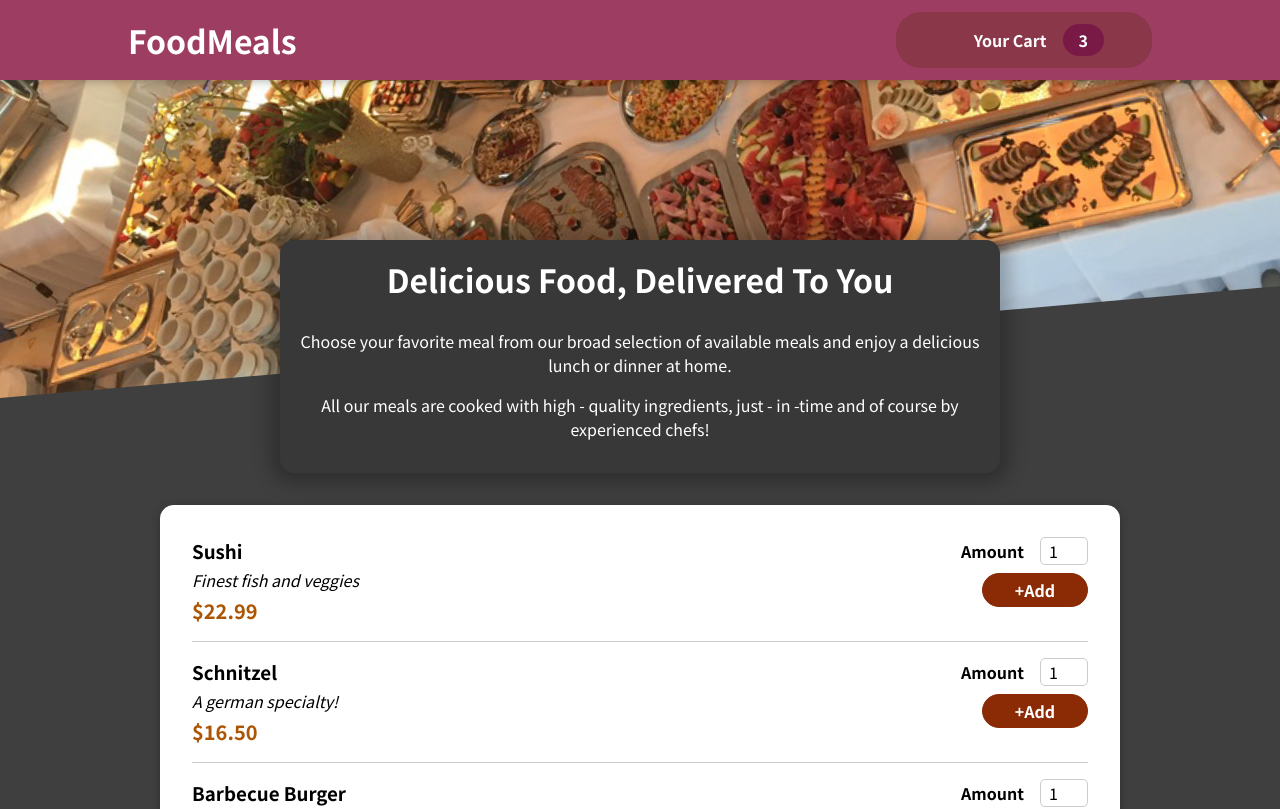
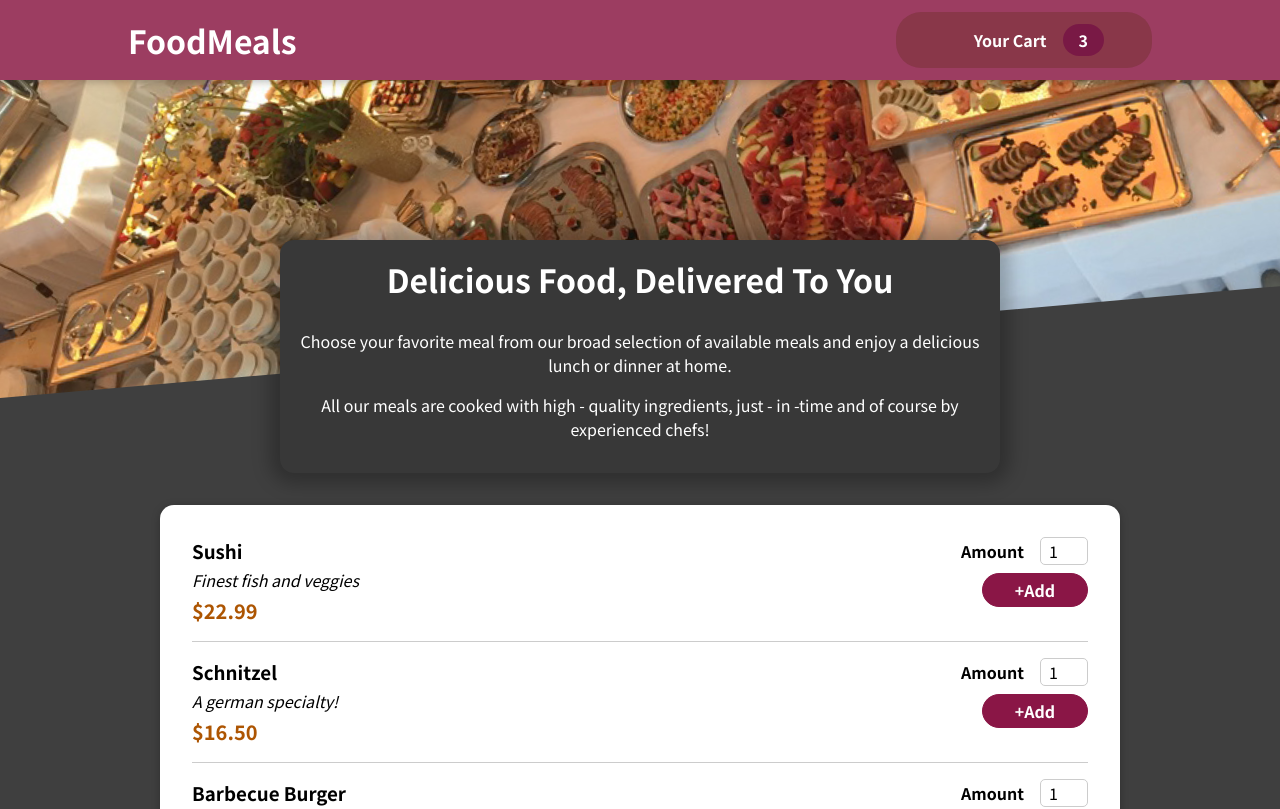
Before and after one commit to asmaaadel0/Food-Order, a React (Create React App) app: page / in a window 1280 px wide. Shown: the top 809 px of the page. Built offline with nearby package versions, Linux system fonts and the light colour scheme; some icons are missing.

Commit message:
update button color

```diff
--- a/src/components/Meals/MealItem/MealItemForm.module.css
+++ b/src/components/Meals/MealItem/MealItemForm.module.css
@@ -5,8 +5,8 @@
 .form button {
   font: inherit;
   cursor: pointer;
-  background-color: #8a2b06;
-  border: 1px solid #8a2b06;
+  background-color: #8a1646;
+  border: 1px solid #8a1646;
   color: white;
   padding: 0.25rem 2rem;
   border-radius: 20px;
@@ -15,6 +15,6 @@
 
 .form button:hover,
 .form button:active {
-  background-color: #641e03;
-  border-color: #641e03;
+  background-color: #6c0932;
+  border-color: #6c0932;
 }
```
